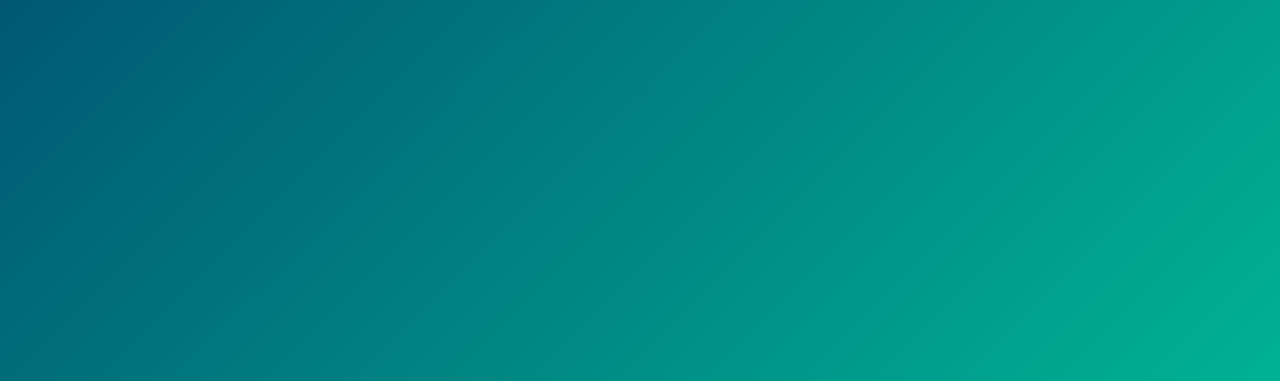
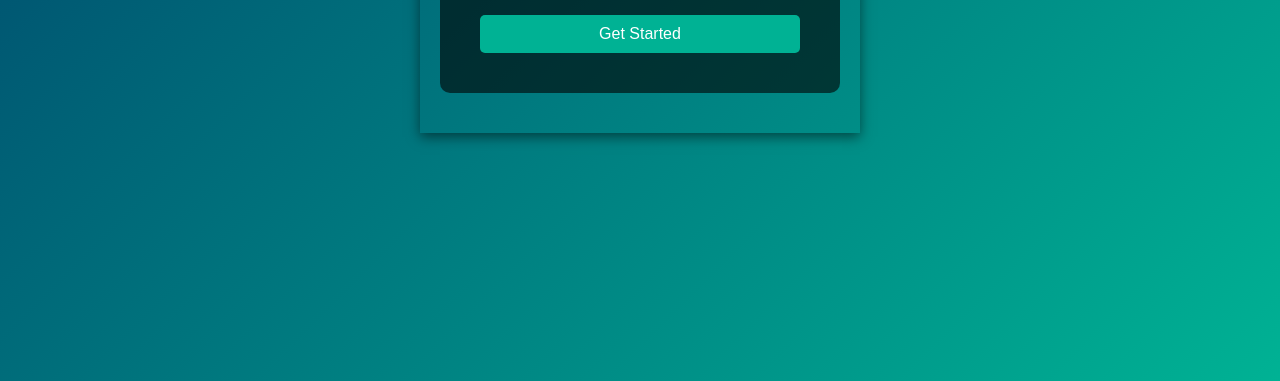
Before and after one commit to shalevwiden/TimeValueofMoneyCalculator, a plain HTML site: page index.html in a window 1280 px wide. Shown: the part 419-800 px from the top of the page. Drawn offline with Linux system fonts and the light colour scheme.

Commit message:
Update styles.css
vertically update textbox

```diff
--- a/styles.css
+++ b/styles.css
@@ -9,7 +9,7 @@ body {
   display: flex;
   flex-direction: column; /* Stack elements vertically */
   align-items: center;
-  justify-content: flex-start; /* Align items to the top */
+  justify-content: center; /* center items vertically */
 }
 
 .container {
```
